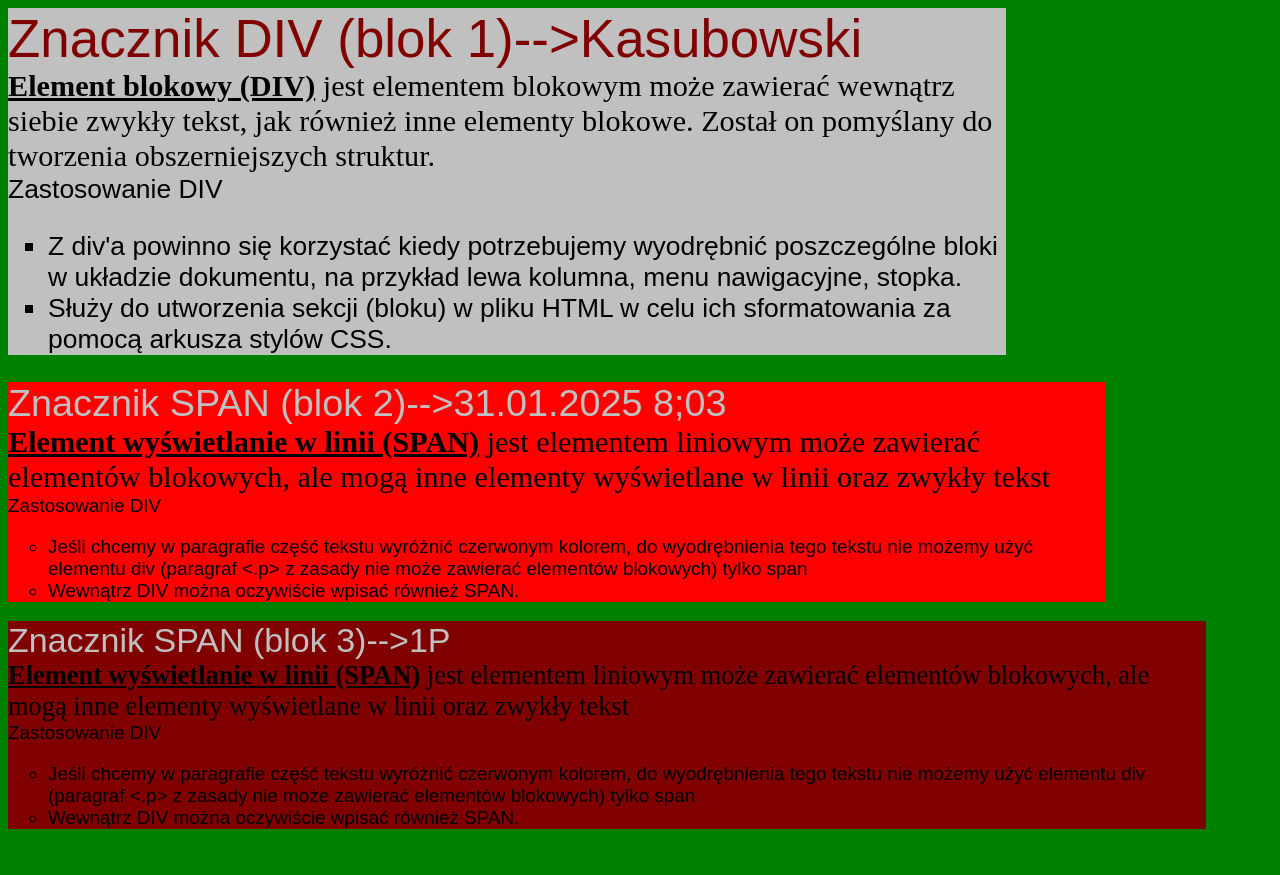
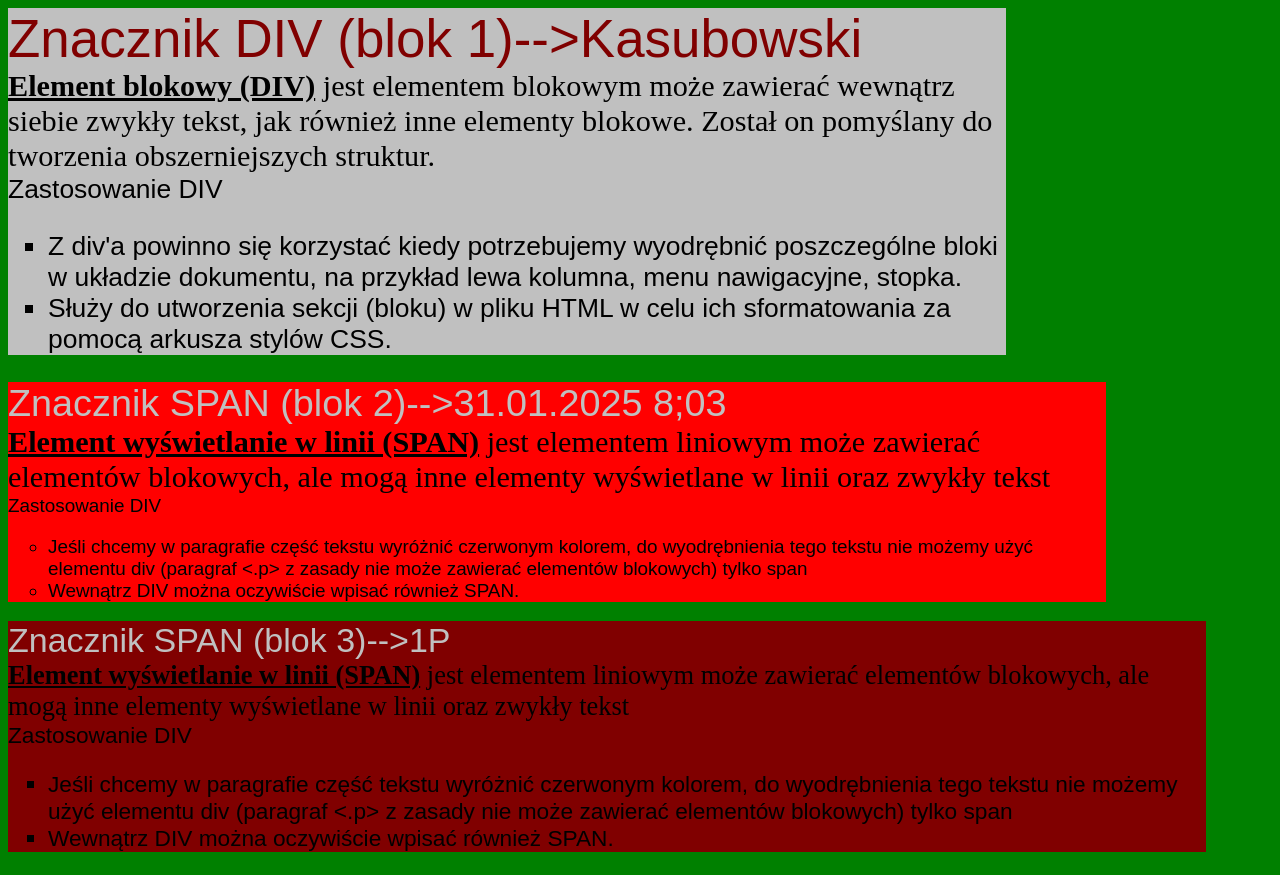
Before and after one commit to grzkas/grzkas.github.io, a plain HTML site: page zadanie18_GRZE.html in a window 1280 px wide. Before the commit the page ends 847 px from the top, so only its background shows below. Drawn offline with Linux system fonts and the light colour scheme.

Commit message:
Update zadanie18_GRZE.html

```diff
--- a/zadanie18_GRZE.html
+++ b/zadanie18_GRZE.html
@@ -58,9 +58,9 @@ nie może zawierać elementów blokowych) tylko span
  <b><u> Element wyświetlanie w linii (SPAN)</u> </b> jest elementem liniowym może zawierać
 elementów blokowych, ale mogą inne elementy wyświetlane w linii oraz zwykły tekst
  </span>
- <span style="font-family: Arial, Helvetica, sans-serif; font-size: 5mm;"> <br />
+ <span style="font-family: Arial, Helvetica, sans-serif; font-size: 6mm;"> <br />
  Zastosowanie DIV
- <ul type="circle">
+ <ul type="square">
  <li>
 Jeśli chcemy w paragrafie część tekstu wyróżnić czerwonym kolorem, do
 wyodrębnienia tego tekstu nie możemy użyć elementu div (paragraf <.p> z zasady
```
